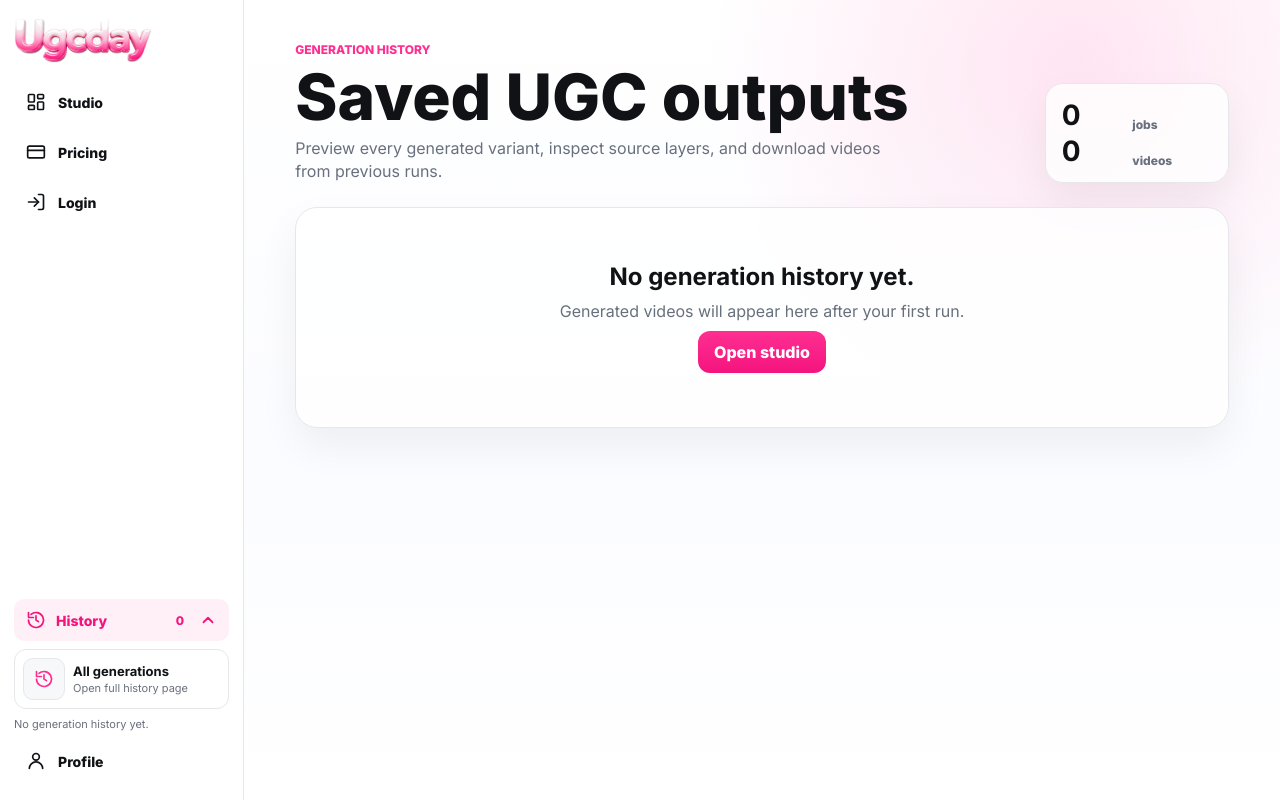
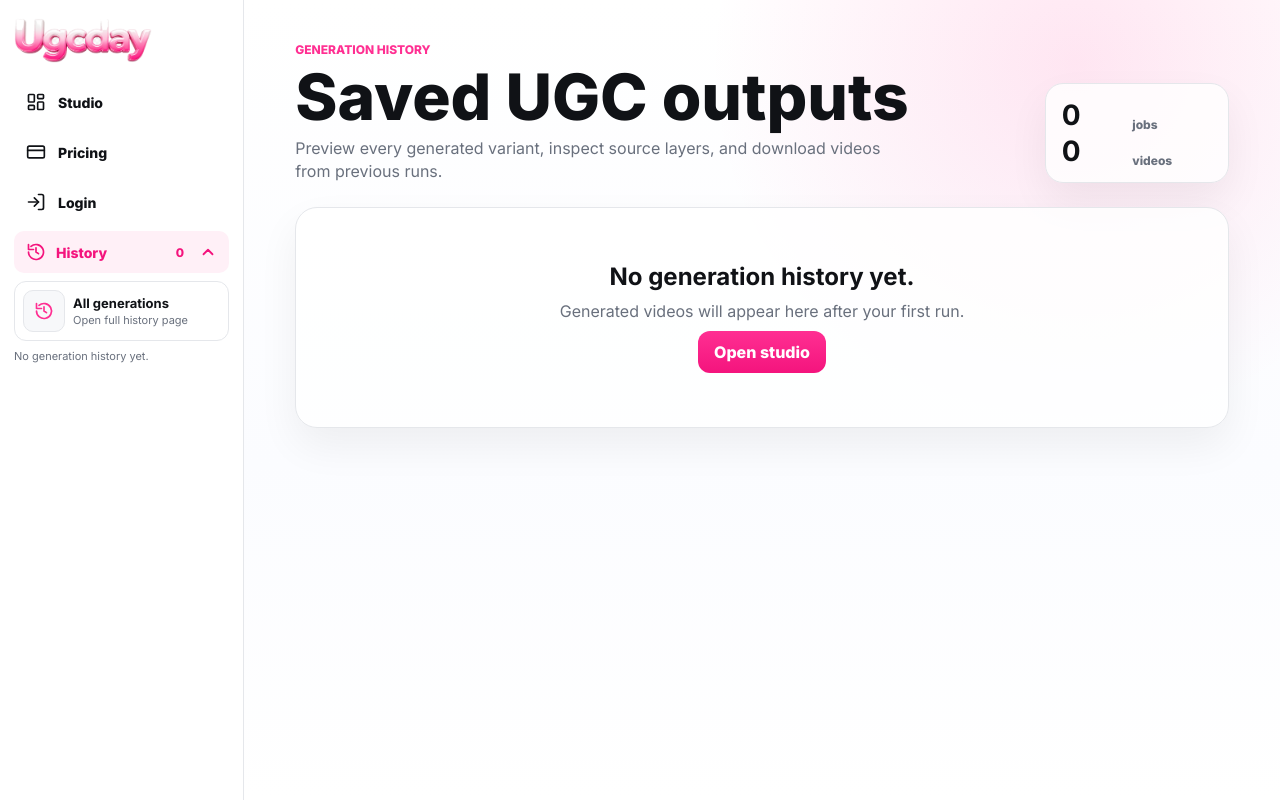
Before and after one commit to AllGoodsmasterpiece/ugclabs, a Next.js app: page /history in a window 1280 px wide. Built offline with nearby package versions, Linux system fonts and the light colour scheme.

Commit message:
Clean up sidebar navigation

```diff
--- a/app/app-sidebar.tsx
+++ b/app/app-sidebar.tsx
@@ -2,7 +2,8 @@
 
 import { useEffect, useState, type ReactNode } from "react";
 
-type SidebarSection = "studio" | "pricing" | "login" | "history" | "profile";
+type SidebarSection = "studio" | "pricing" | "login" | "history";
+type SidebarSelectedSection = SidebarSection | "profile";
 
 type HistoryItem = {
   jobId: string;
@@ -67,12 +68,6 @@ function SidebarIcon({ name }: { name: SidebarSection }) {
         <path d="M3 3v6h6" />
         <path d="M12 7v5l3 2" />
       </>
-    ),
-    profile: (
-      <>
-        <path d="M20 21a8 8 0 0 0-16 0" />
-        <circle cx="12" cy="7" r="4" />
-      </>
     )
   };
 
@@ -87,7 +82,7 @@ export function AppSidebar({
   selected,
   historyItems
 }: {
-  selected: SidebarSection;
+  selected: SidebarSelectedSection;
   historyItems?: HistoryItem[];
 }) {
   const [historyOpen, setHistoryOpen] = useState(selected === "history");
@@ -190,10 +185,6 @@ export function AppSidebar({
             </ul>
           ) : null}
         </div>
-        <a className={selected === "profile" ? "sidebarNavItem selected" : "sidebarNavItem"} href="/profile">
-          <SidebarIcon name="profile" />
-          <span>Profile</span>
-        </a>
       </nav>
     </aside>
   );
--- a/app/login/page.tsx
+++ b/app/login/page.tsx
@@ -23,7 +23,7 @@ export default function LoginPage() {
         throw new Error(payload.error ?? "Access failed.");
       }
 
-      window.location.href = "/";
+      window.location.href = "/profile";
     } catch (error) {
       setMessage(error instanceof Error ? error.message : "Access failed.");
     } finally {
--- a/app/styles.css
+++ b/app/styles.css
@@ -178,7 +178,6 @@ a {
 
 .sidebarHistoryMenu {
   display: grid;
-  margin-top: auto;
   gap: 8px;
 }
 
```
